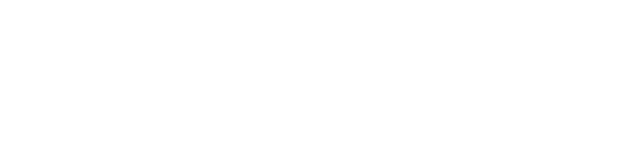
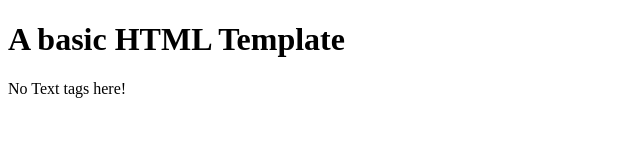
Before and after one commit to once-aday/map672, a plain HTML site: page module-01/index.html in a window 1280 px wide. Shown: the whole page, without its empty margins (0-640 px from the left). Drawn offline with Linux system fonts and the light colour scheme.

Commit message:
html brackets in p1

```diff
--- a/module-01/index.html
+++ b/module-01/index.html
@@ -6,6 +6,10 @@
 <meta name='viewport' content='initial-scale=1,maximum-scale=1,user-scalable=no' />
 </head>
 <body>
-<h1></h1>
+<h1>A basic HTML Template</h1>
+
+    No Text tags here!
+
+
 </body>
 </html>
```
